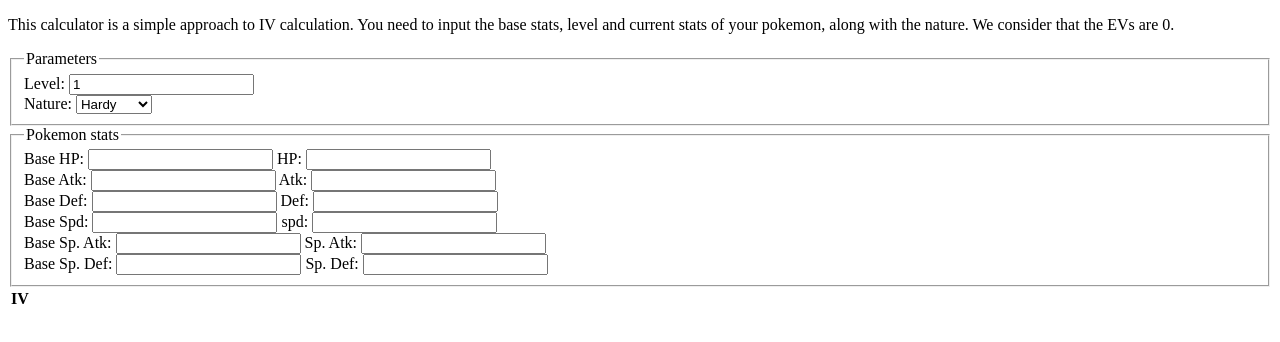
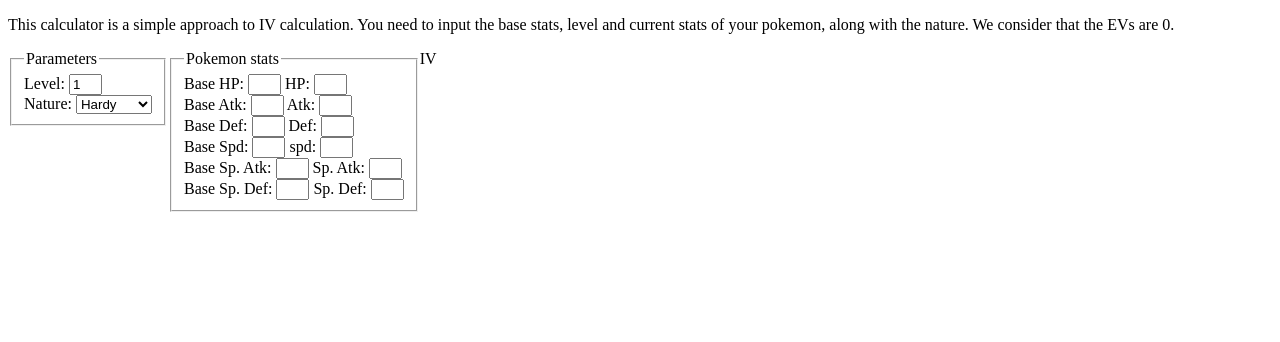
Before and after one commit to agarie/ivCalc, a plain HTML site: page index.html in a window 1280 px wide. Drawn offline with Linux system fonts and the light colour scheme.

Commit message:
Started to style the UI with CSS.

```diff
--- a/index.html
+++ b/index.html
@@ -2,6 +2,8 @@
 <html>
 <head>
 	<title>IV Calculator | by Carlos Agarie</title>
+
+	<link rel="stylesheet" href="stylesheet/stylesheet.css" type="text/css" media="screen" charset="utf-8">
 </head>
 <body>
 	<p>This calculator is a simple approach to IV calculation. You need to input the base stats, level and current stats of your pokemon, along with the nature. We consider that the EVs are 0.</p>
@@ -61,7 +63,9 @@
 
 	<div id="outputIvs">
 		<table>
-			<th>IV</th>
+			<th>
+				<tr>IV</tr>
+			</th>
 
 	</div>
 
--- a/stylesheet/stylesheet.css
+++ b/stylesheet/stylesheet.css
@@ -0,0 +1,12 @@
+
+
+
+
+
+#ivCalc fieldset {
+	float: left;
+}
+
+#ivCalc input {
+	width: 25px;
+}
```
